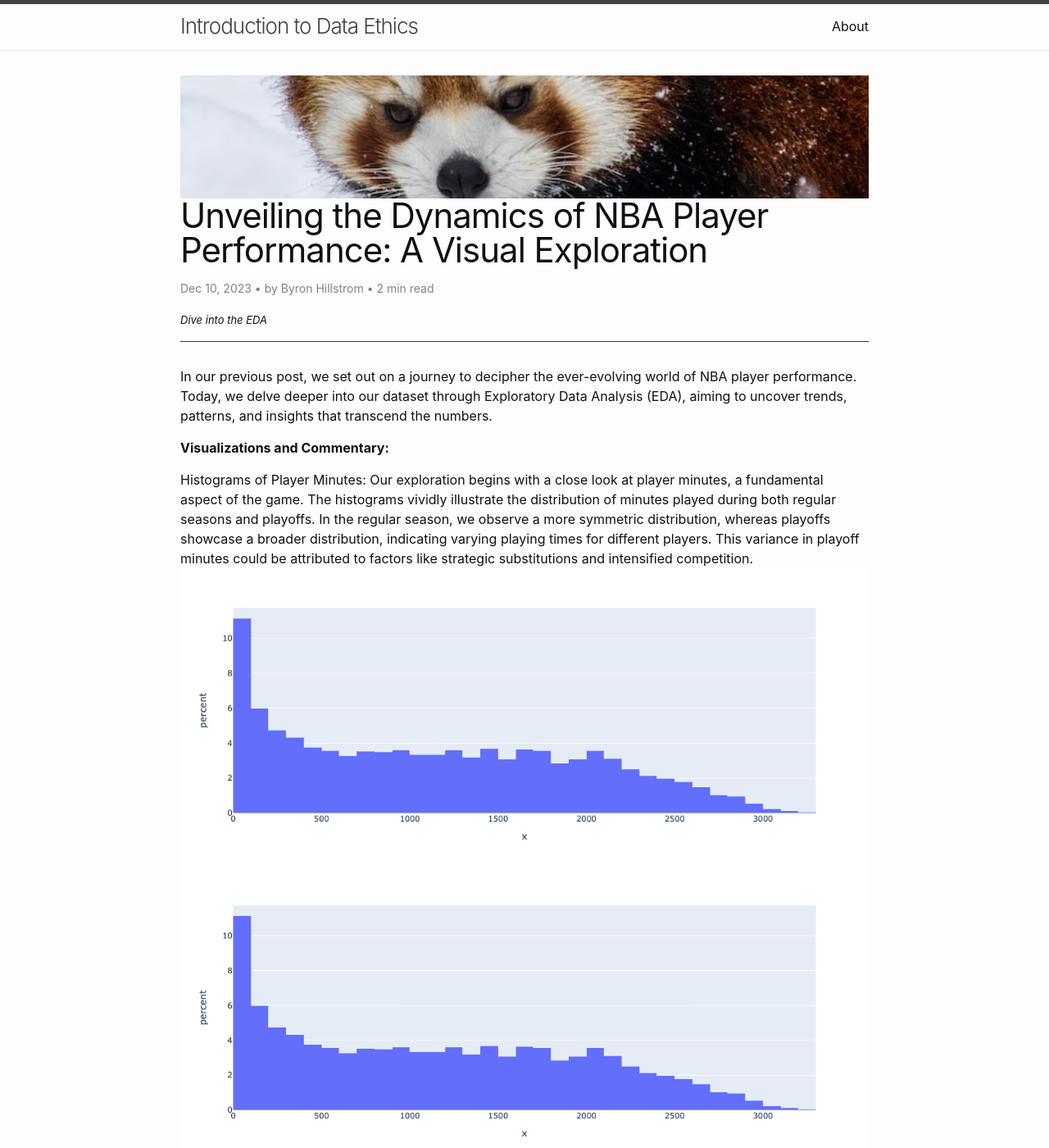
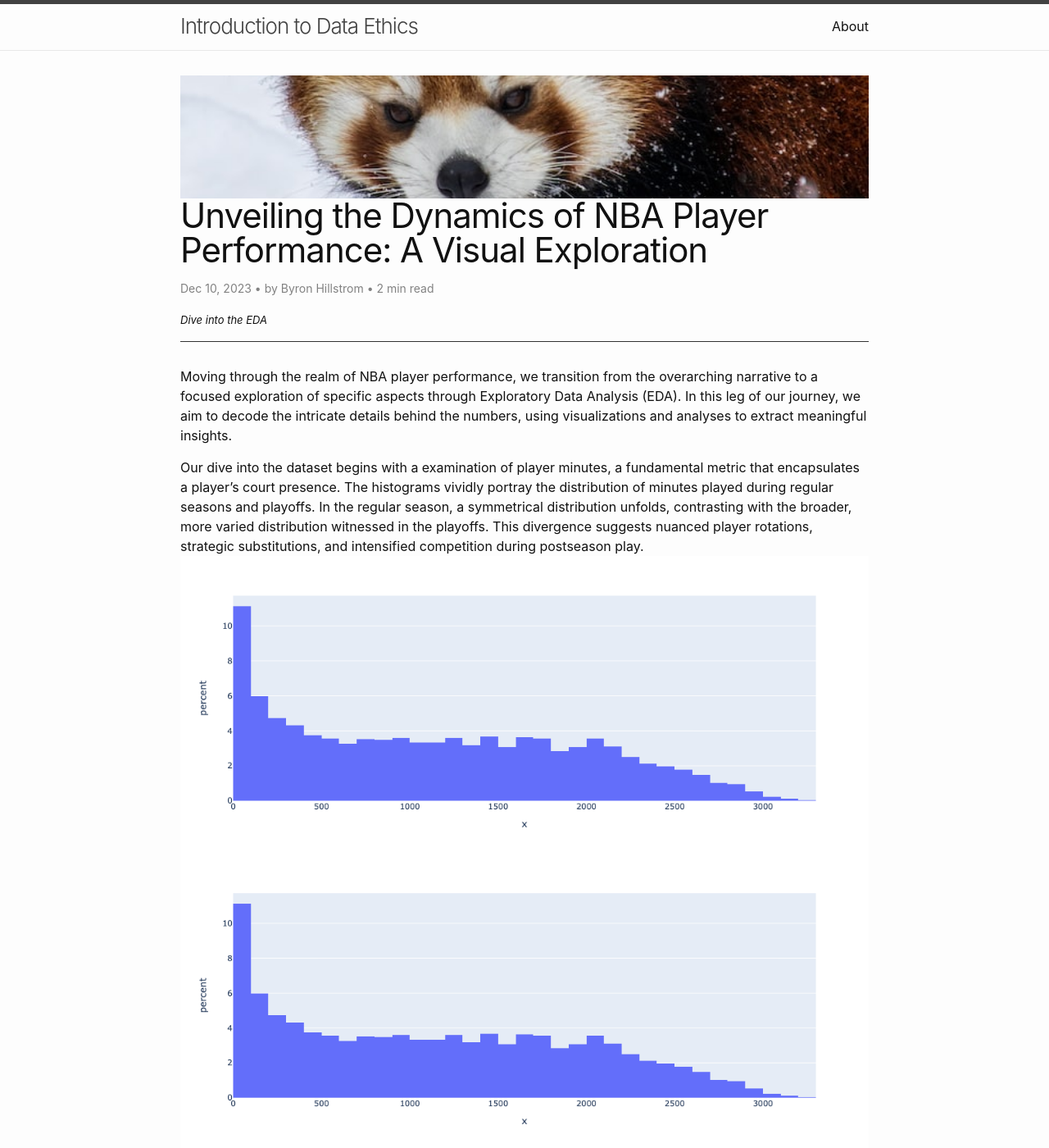
Before and after one commit to byronhillstrom/byronhillstrom.github.io, a Jekyll site: the page built from _posts/2023-12-10-EDA.md, in a window 1280 px wide and 1400 px high. Shown: the whole window at 82% size. Built offline with Jekyll 4.4.1, drawn with Linux system fonts in a browser that asks for light colours; comment, search, counter and statistics services are not loaded; some of the changed text lies outside the part shown.

Commit message:
Update 2023-12-10-EDA.md

```diff
--- a/_posts/2023-12-10-EDA.md
+++ b/_posts/2023-12-10-EDA.md
@@ -7,30 +7,27 @@ image: "/assets/images/image5.jpg"
 ---
 
 
-In our previous post, we set out on a journey to decipher the ever-evolving world of NBA player performance. Today, we delve deeper into our dataset through Exploratory Data Analysis (EDA), aiming to uncover trends, patterns, and insights that transcend the numbers.
+Moving through the realm of NBA player performance, we transition from the overarching narrative to a focused exploration of specific aspects through Exploratory Data Analysis (EDA). In this leg of our journey, we aim to decode the intricate details behind the numbers, using visualizations and analyses to extract meaningful insights.
 
-**Visualizations and Commentary:**
-
-Histograms of Player Minutes: Our exploration begins with a close look at player minutes, a fundamental aspect of the game. The histograms vividly illustrate the distribution of minutes played during both regular seasons and playoffs. In the regular season, we observe a more symmetric distribution, whereas playoffs showcase a broader distribution, indicating varying playing times for different players. This variance in playoff minutes could be attributed to factors like strategic substitutions and intensified competition.
+Our dive into the dataset begins with a examination of player minutes, a fundamental metric that encapsulates a player's court presence. The histograms vividly portray the distribution of minutes played during regular seasons and playoffs. In the regular season, a symmetrical distribution unfolds, contrasting with the broader, more varied distribution witnessed in the playoffs. This divergence suggests nuanced player rotations, strategic substitutions, and intensified competition during postseason play.
 <img src="{{https://byronhillstrom.github.io}}/assets/images/minplayoff.png"/>
 <img src="{{https://byronhillstrom.github.io}}/assets/images/minregular.png"/>
 
-Correlation Heatmap: Next, we turn our attention to the correlation heatmap, a visual representation of the relationships between different player statistics. Dark purple regions signify negative correlations, while bright yellow areas indicate positive correlations. Insights from this visualization can guide us in understanding how certain metrics influence each other. For instance, a positive correlation between assists and points could suggest that players who contribute more assists tend to score more points.
+Transitioning to the correlation heatmap, we delve into the complex interplay between different player statistics. Dark purple regions unveil negative correlations, while bright yellow areas signify positive correlations. Deciphering these correlations aids in understanding how specific metrics influence one another. For instance, a positive correlation between assists and points implies that players contributing more assists tend to score higher points.
 <img src="{{https://byronhillstrom.github.io}}/assets/images/heat.png"/>
 
-Changes in Player Metrics Over Seasons: The line plots elegantly capture the percentage changes in various player metrics over the seasons. From shooting percentages to assist-to-turnover ratios, we observe nuanced shifts in player performance. Notably, the data suggests intriguing variations across different seasons, indicating that the game is a dynamic landscape influenced by external factors.
+The journey through our dataset's intricacies continues with a focus on the percentage changes in various player metrics over seasons, elegantly depicted through line plots. From shooting percentages to assist-to-turnover ratios, these plots reveal nuanced shifts in player performance. Intriguingly, the data suggests dynamic variations across seasons, hinting at the game's adaptability to external influences and evolving dynamics.
 <img src="{{https://byronhillstrom.github.io}}/assets/images/line.png"/>
 
-<img src="{{https://byronhillstrom.github.io}}/assets/images/lines2.png"/>
+As we analyze our findings, a clear narrative emerges:
 
-<img src="{{https://byronhillstrom.github.io}}/assets/images/lines3.png"/>
+Minutes Distribution Dynamics:
+Player minutes showcase distinct distributions between regular seasons and playoffs, highlighting strategic adjustments and varied player roles during postseason play.
 
-**Summary of Findings:**
-1.	Minutes Distribution Dynamics:
-•	Player minutes exhibit distinct distributions between regular seasons and playoffs, pointing to strategic adjustments and varied player roles during postseason play.
-3.	Correlation Insights:
-•	The correlation heatmap unveils intricate relationships between player metrics, providing a foundation for understanding how different aspects of player performance interact.
-5.	Seasonal Variations:
-•	The percentage change plots bring to light season-specific trends, hinting at the dynamic nature of the game. These variations could be attributed to rule changes, team dynamics, or external factors that impact player performance.
+Correlation Insights:
+The correlation heatmap unveils intricate relationships between player metrics, forming a foundation for understanding the complex interplay of different aspects of player performance.
 
-As we wrap up this phase of exploration, the data speaks volumes about the intricacies of NBA player performance. Our visual journey has illuminated nuances, sparked questions, and set the stage for more in-depth analyses. The game is more than points on a scoreboard; it's a complex interplay of strategy, skill, and adaptability. In the chapters that follow, we will continue dissecting the data, aiming to unravel even more captivating stories hidden within the numbers. Find the link to the code for the EDA [here](https://github.com/byronhillstrom/semester_project/blob/main/main.ipynb), and a visual (https://semesterproject-386.streamlit.app/)[here].
+Seasonal Variations:
+Percentage change plots illuminate season-specific trends, indicating the dynamic nature of the game. These variations may be attributed to rule changes, team dynamics, or external factors impacting player performance.
+
+In conclusion, our journey through NBA player performance data has unraveled layers of complexity, sparking questions and setting the stage for further analyses. The game transcends mere points on a scoreboard, revealing itself as a multifaceted interplay of strategy, skill, and adaptability. As we embark on the subsequent chapters, the data promises to reveal more captivating stories hidden within the numbers. Find the link to the code for the EDA [here](https://github.com/byronhillstrom/semester_project/blob/main/main.ipynb), and a visual [here](https://semesterproject-386.streamlit.app/).
```
